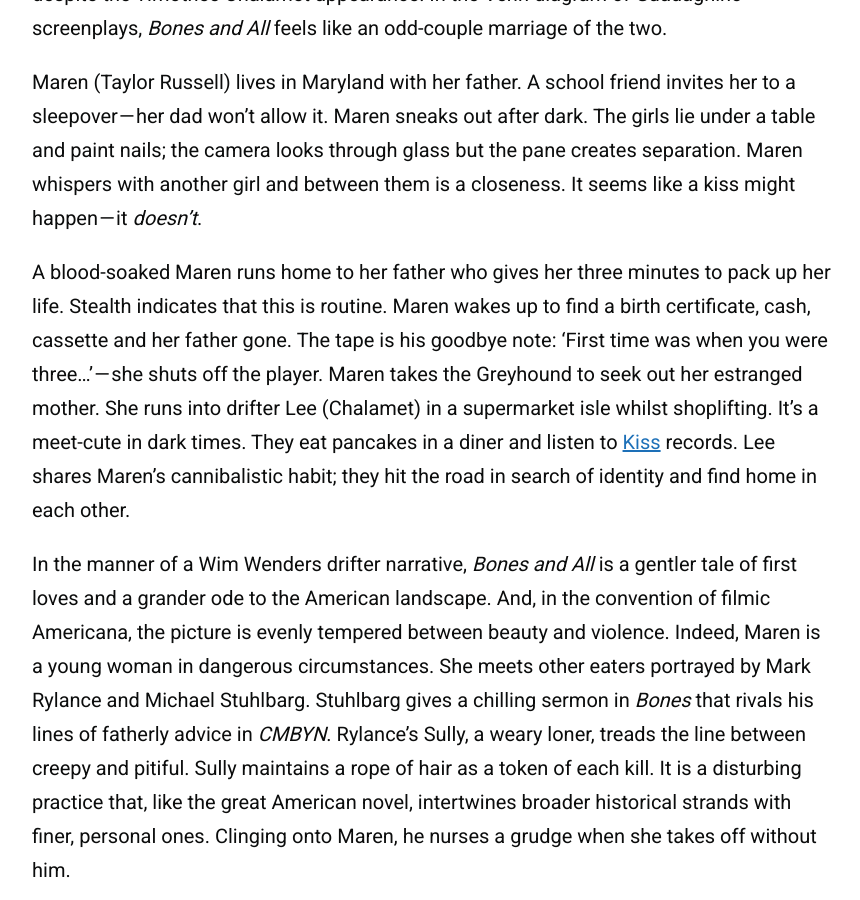
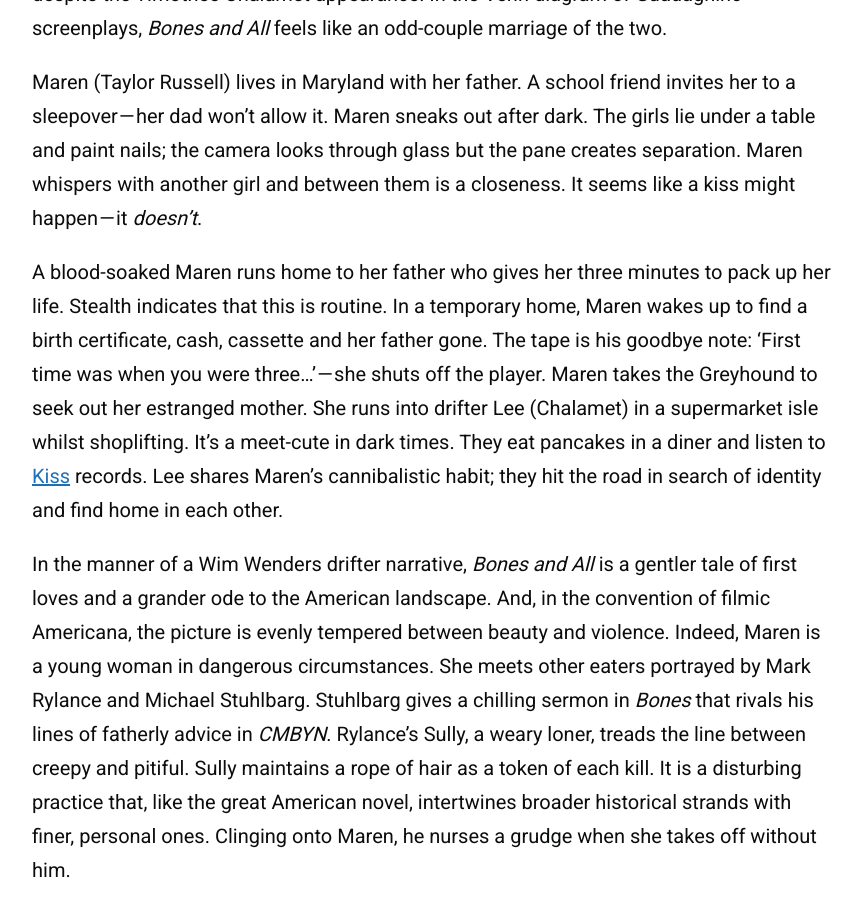
Before and after one commit to zoeurl/zoedowney.github.io, a Jekyll site: the page built from _posts/2023-08-07-bones-and-all.md, in a window 1280 px wide and 900 px high, scrolled down 1101 px. Shown: the whole window, without its empty margins (208-1068 px from the left). Built offline with Jekyll 4.4.1, drawn with Linux system fonts in a browser that asks for light colours.

Commit message:
Update 2023-08-07-bones-and-all.md

```diff
--- a/_posts/2023-08-07-bones-and-all.md
+++ b/_posts/2023-08-07-bones-and-all.md
@@ -12,7 +12,7 @@
 
 Maren (Taylor Russell) lives in Maryland with her father. A school friend invites her to a sleepover — her dad won’t allow it. Maren sneaks out after dark. The girls lie under a table and paint nails; the camera looks through glass but the pane creates separation. Maren whispers with another girl and between them is a closeness. It seems like a kiss might happen — it _doesn’t_.
 
-A blood-soaked Maren runs home to her father who gives her three minutes to pack up her life. Stealth indicates that this is routine. Maren wakes up to find a birth certificate, cash, cassette and her father gone. The tape is his goodbye note: ‘First time was when you were three…’ — she shuts off the player. Maren takes the Greyhound to seek out her estranged mother. She runs into drifter Lee (Chalamet) in a supermarket isle whilst shoplifting. It’s a meet-cute in dark times. They eat pancakes in a diner and listen to [Kiss](https://www.youtube.com/watch?v=Gcj34XixuYg&ab_channel=KissVEVO) records. Lee shares Maren’s cannibalistic habit; they hit the road in search of identity and find home in each other.
+A blood-soaked Maren runs home to her father who gives her three minutes to pack up her life. Stealth indicates that this is routine. In a temporary home, Maren wakes up to find a birth certificate, cash, cassette and her father gone. The tape is his goodbye note: ‘First time was when you were three…’ — she shuts off the player. Maren takes the Greyhound to seek out her estranged mother. She runs into drifter Lee (Chalamet) in a supermarket isle whilst shoplifting. It’s a meet-cute in dark times. They eat pancakes in a diner and listen to [Kiss](https://www.youtube.com/watch?v=Gcj34XixuYg&ab_channel=KissVEVO) records. Lee shares Maren’s cannibalistic habit; they hit the road in search of identity and find home in each other.
 
 In the manner of a Wim Wenders drifter narrative, _Bones and All_ is a gentler tale of first loves and a grander ode to the American landscape. And, in the convention of filmic Americana, the picture is evenly tempered between beauty and violence. Indeed, Maren is a young woman in dangerous circumstances. She meets other eaters portrayed by Mark Rylance and Michael Stuhlbarg. Stuhlbarg gives a chilling sermon in _Bones_ that rivals his lines of fatherly advice in _CMBYN_. Rylance’s Sully, a weary loner, treads the line between creepy and pitiful. Sully maintains a rope of hair as a token of each kill. It is a disturbing practice that, like the great American novel, intertwines broader historical strands with finer, personal ones. Clinging onto Maren, he nurses a grudge when she takes off without him.
 
```
